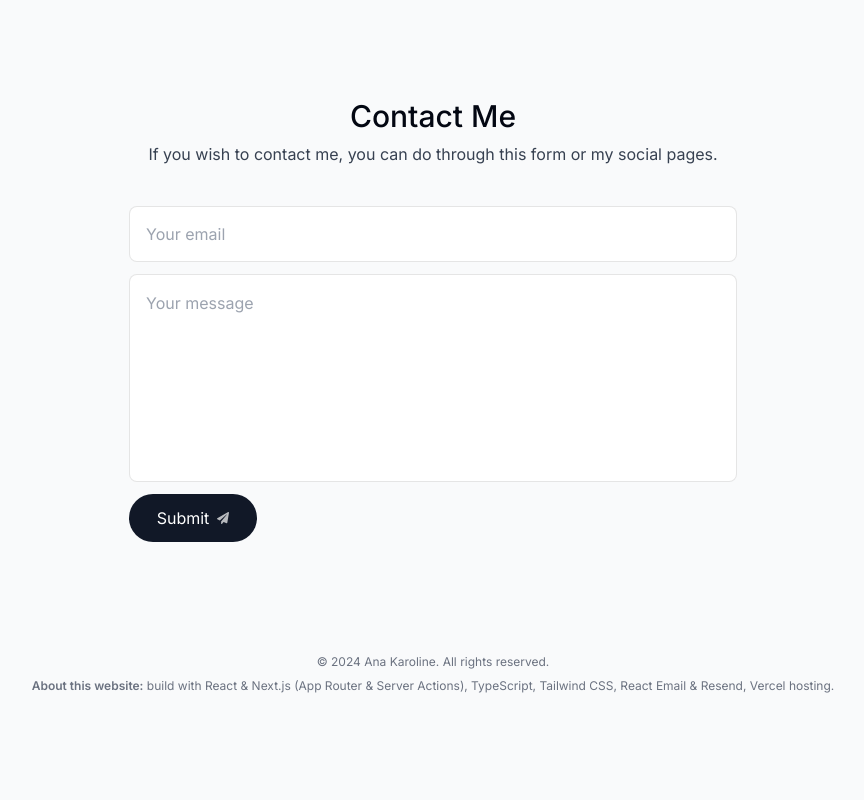
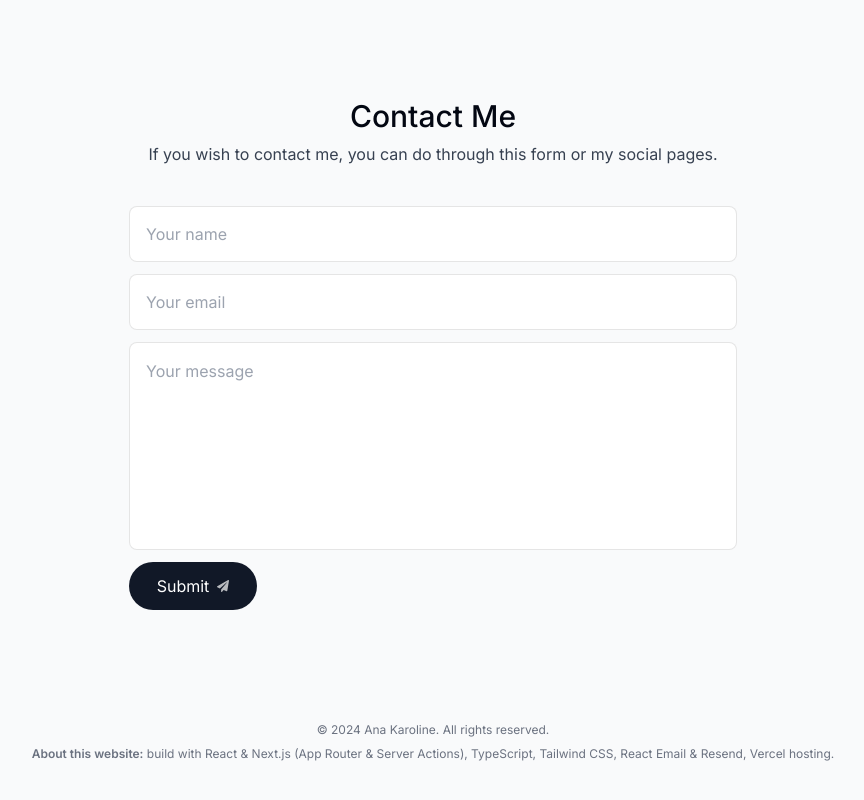
Before and after one commit to anakarolcatu/portfolio-page, a Next.js app: page / in a window 1280 px wide. Shown: the part 4053-4853 px from the top of the page, without its empty margins (207-1071 px from the left). Before the commit the page ends 4787 px from the top, so only its background shows below. Built offline with nearby package versions, Linux system fonts and the light colour scheme; no server answers.

Commit message:
Update contact.tsx

```diff
--- a/components/contact.tsx
+++ b/components/contact.tsx
@@ -23,8 +23,9 @@ export default function Contact() {
           }
           toast.success("Email sent successfully!");
         }}>
+            <input className='h-14 px-4 rounded-lg borderBlack mb-3 dark:bg-white dark:bg-opacity-80 dark:focus:bg-opacity-100 transition-all dark:outline-none' name='senderName' type="string" placeholder='Your name' required maxLength={50}/>
             <input className='h-14 px-4 rounded-lg borderBlack dark:bg-white dark:bg-opacity-80 dark:focus:bg-opacity-100 transition-all dark:outline-none' name='senderEmail' type="email" placeholder='Your email' required maxLength={500}/>
-            <textarea className='h-52 my-3 rounded-lg borderBlack p-4 resize-none dark:bg-white dark:bg-opacity-80 dark:focus:bg-opacity-100 transition-all dark:outline-none' name='message' placeholder='Your message' required maxLength={5000} />
+            <textarea className='h-52 my-3 rounded-lg borderBlack p-4 resize-none dark:bg-white dark:bg-opacity-80  dark:focus:bg-opacity-100 transition-all dark:outline-none'  name='message' placeholder='Your message' required maxLength={300} />
             <SubmitBtn />
         </form>
     </section>
```
